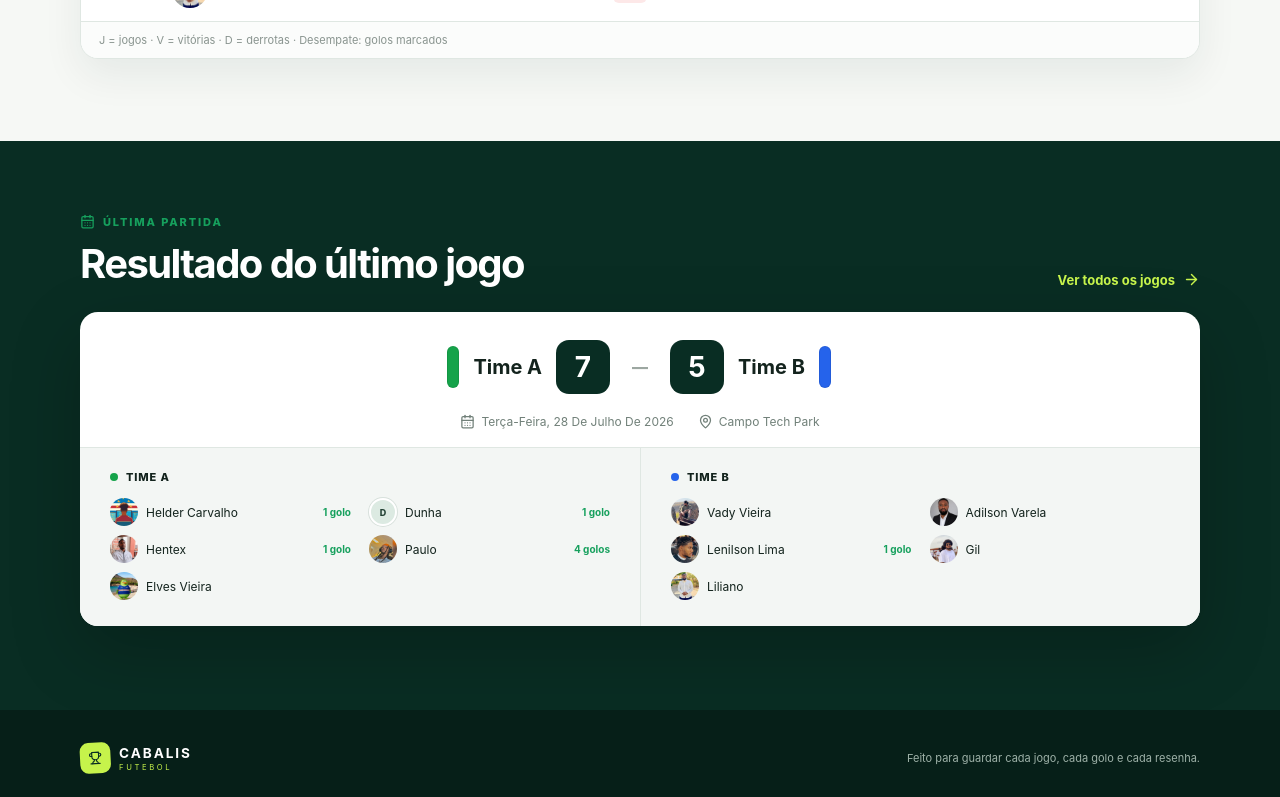
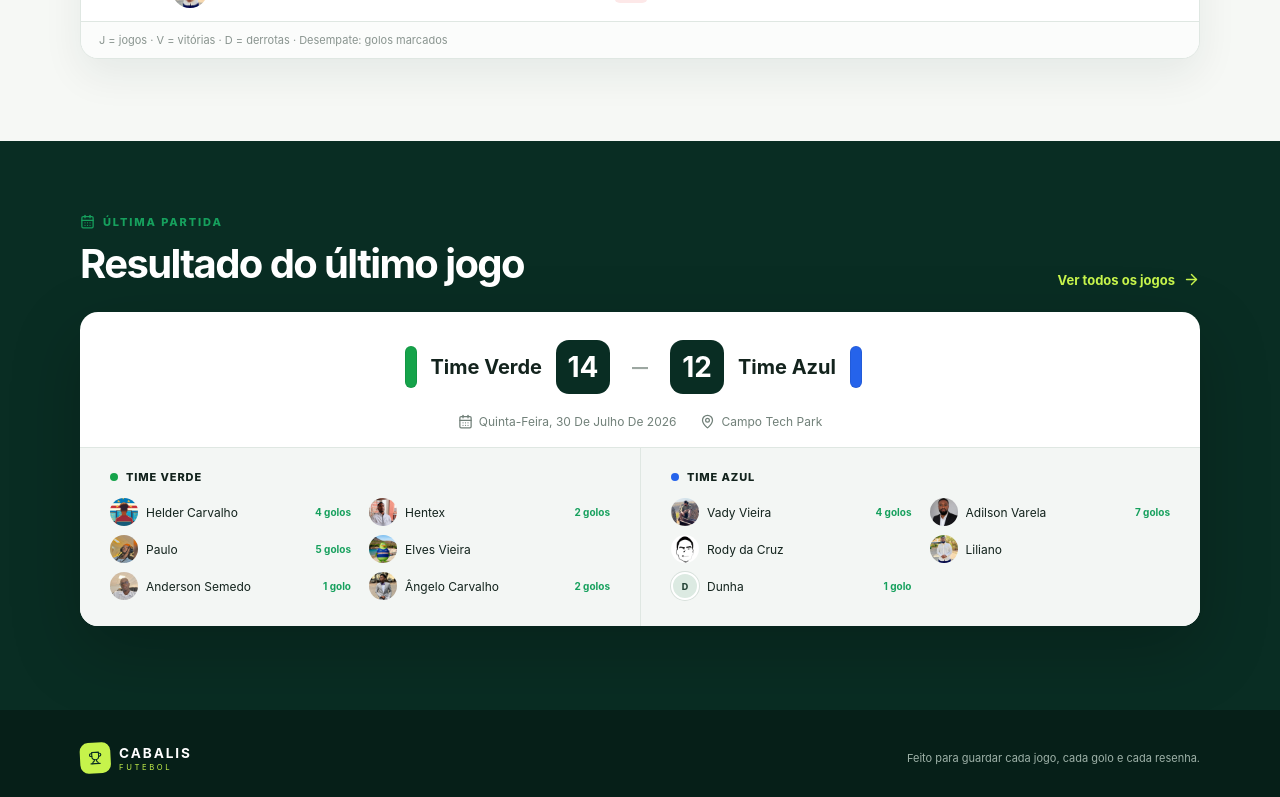
Before and after one commit to elvessilvavieira/Football-Cabalis, a Next.js app: page / in a window 1280 px wide. Shown: the part 1701-2498 px from the top of the page. Built offline with nearby package versions, Linux system fonts and the light colour scheme.

Commit message:
feat: add match 2026-07-30

```diff
--- a/components/GameCard.tsx
+++ b/components/GameCard.tsx
@@ -5,7 +5,7 @@ import { PlayerAvatar } from "./PlayerAvatar";
 function TeamRoster({ team }: { team: Game["teamA"] }) {
   return (
     <div className="roster">
-      <div className="roster-title"><span className="color-dot" style={{ background: teamColors[team.color].hex }} />Time {team.name}</div>
+      <div className="roster-title"><span className="color-dot" style={{ background: teamColors[team.color].hex }} />Time {teamColors[team.color].label}</div>
       <div className="roster-list">
         {team.players.map(({ playerId, goals }) => {
           const player = playerById(playerId);
@@ -29,13 +29,13 @@ export function GameCard({ game, featured = false }: { game: Game; featured?: bo
       <div className="score-area">
         <div className="team-score">
           <span className="team-swatch" style={{ background: teamColors[game.teamA.color].hex }} />
-          <strong>Time {game.teamA.name}</strong>
+          <strong>Time {teamColors[game.teamA.color].label}</strong>
           <b>{game.teamA.score}</b>
         </div>
         <span className="score-divider">—</span>
         <div className="team-score team-score-away">
           <b>{game.teamB.score}</b>
-          <strong>Time {game.teamB.name}</strong>
+          <strong>Time {teamColors[game.teamB.color].label}</strong>
           <span className="team-swatch" style={{ background: teamColors[game.teamB.color].hex }} />
         </div>
       </div>
--- /dev/null
+++ b/src/data/match/2026-07-30.ts
@@ -0,0 +1,32 @@
+import type { Game } from "../types";
+
+export const match20260730: Game = {
+  id: "2026-07-30-a-b",
+  date: "2026-07-30T18:00:00",
+  venue: "Campo Tech Park",
+  teamA: {
+    name: "A",
+    color: "verde",
+    score: 14,
+    players: [
+      { playerId: "helder", goals: 4 },
+      { playerId: "hentex", goals: 2 },
+      { playerId: "paulo", goals: 5 },
+      { playerId: "elves", goals: 0 },
+      { playerId: "anderson", goals: 1 },
+      { playerId: "angelo", goals: 2 },
+    ],
+  },
+  teamB: {
+    name: "B",
+    color: "azul",
+    score: 12,
+    players: [
+      { playerId: "vady", goals: 4 },
+      { playerId: "adilson", goals: 7 },
+      { playerId: "rody", goals: 0 },
+      { playerId: "liliano", goals: 0 },
+      { playerId: "dunha", goals: 1 },
+    ],
+  },
+};
--- a/src/data/match/index.ts
+++ b/src/data/match/index.ts
@@ -4,6 +4,7 @@ import { match20260715 } from "./2026-07-15";
 import { match20260717 } from "./2026-07-17";
 import { match20260722 } from "./2026-07-22";
 import { match20260728 } from "./2026-07-28";
+import { match20260730 } from "./2026-07-30";
 
 export const games: Game[] = [
   match20260713,
@@ -11,4 +12,5 @@ export const games: Game[] = [
   match20260717,
   match20260722,
   match20260728,
+  match20260730,
 ];
--- a/src/data/types.ts
+++ b/src/data/types.ts
@@ -1,6 +1,10 @@
 export const teamColors = {
   verde: { label: "Verde", hex: "#15a34a" },
+  amarelo: { label: "Amarelo", hex: "#eab308" },
   azul: { label: "Azul", hex: "#2563eb" },
+  vermelho: { label: "Vermelho", hex: "#dc2626" },
+  laranja: { label: "Laranja", hex: "#f97316" },
+  rosa: { label: "Rosa", hex: "#ec4899" },
 } as const;
 
 export type TeamColor = keyof typeof teamColors;
```
